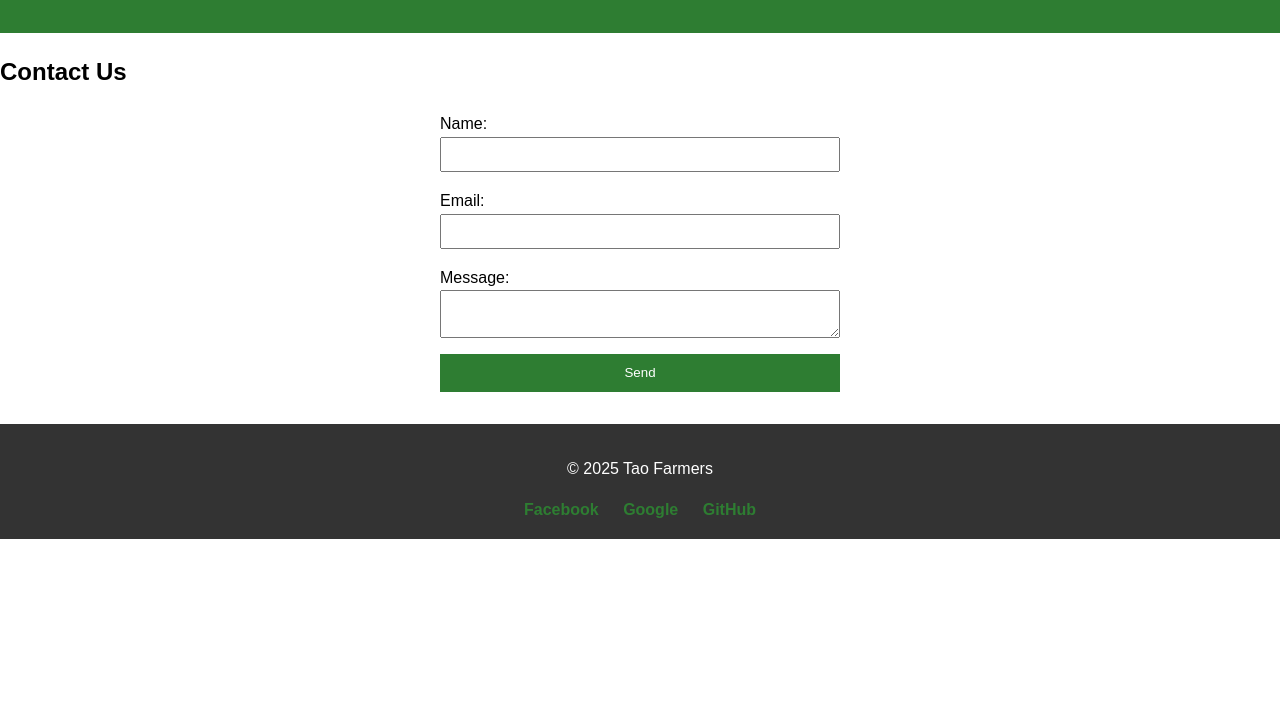
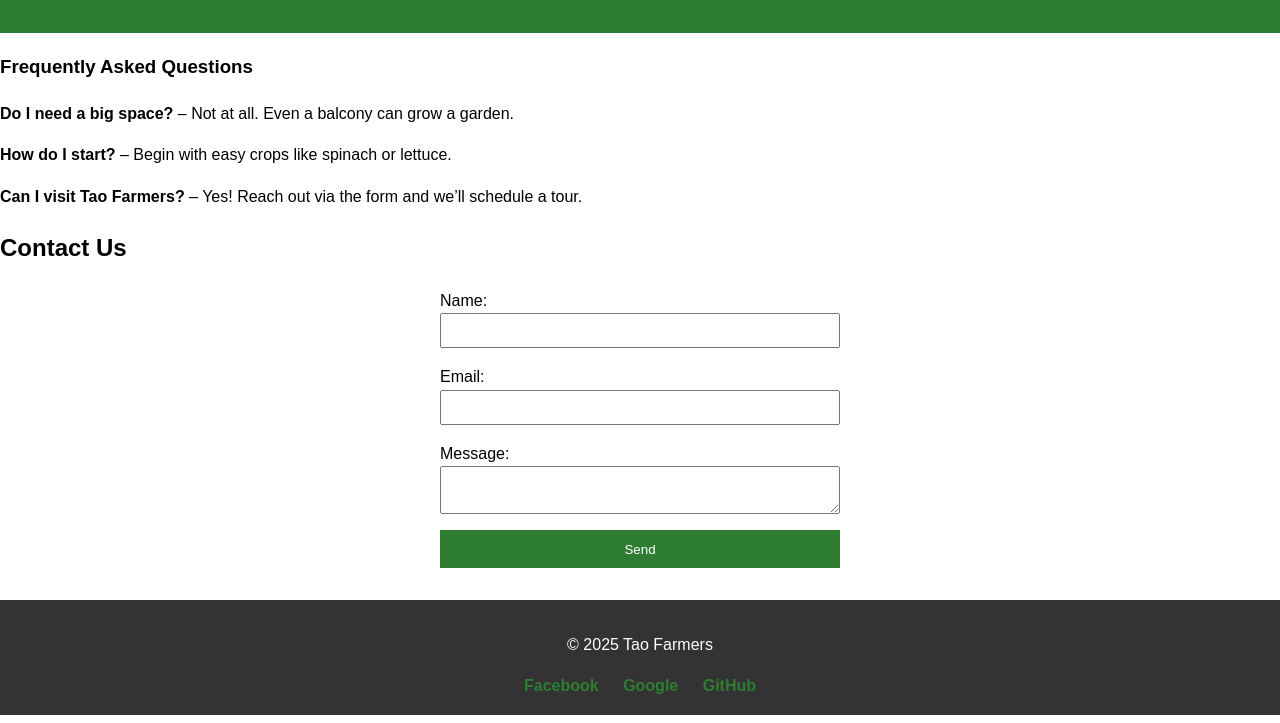
Before and after one commit to mkmattymatty/webproject, a plain HTML site: page contact.html in a window 1280 px wide. Shown: the part 77-800 px from the top of the page. Drawn offline with Linux system fonts and the light colour scheme.

Commit message:
Update contact.html

```diff
--- a/contact.html
+++ b/contact.html
@@ -18,6 +18,12 @@
       </ul>
     </nav>
   </header>
+<section class="faq">
+  <h3>Frequently Asked Questions</h3>
+  <p><strong>Do I need a big space?</strong> – Not at all. Even a balcony can grow a garden.</p>
+  <p><strong>How do I start?</strong> – Begin with easy crops like spinach or lettuce.</p>
+  <p><strong>Can I visit Tao Farmers?</strong> – Yes! Reach out via the form and we’ll schedule a tour.</p>
+</section>
 
   <section class="contact">
     <h2>Contact Us</h2>
```
